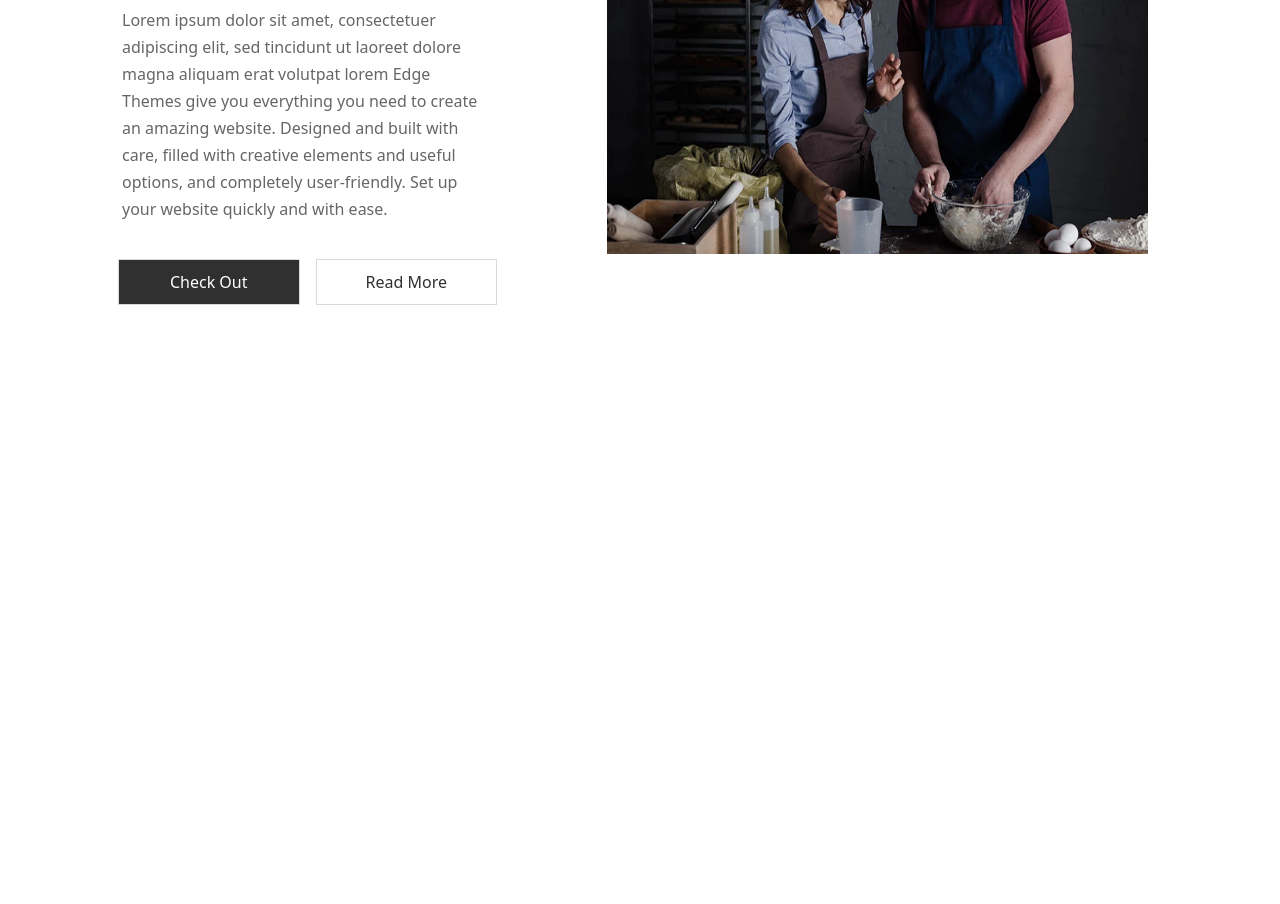
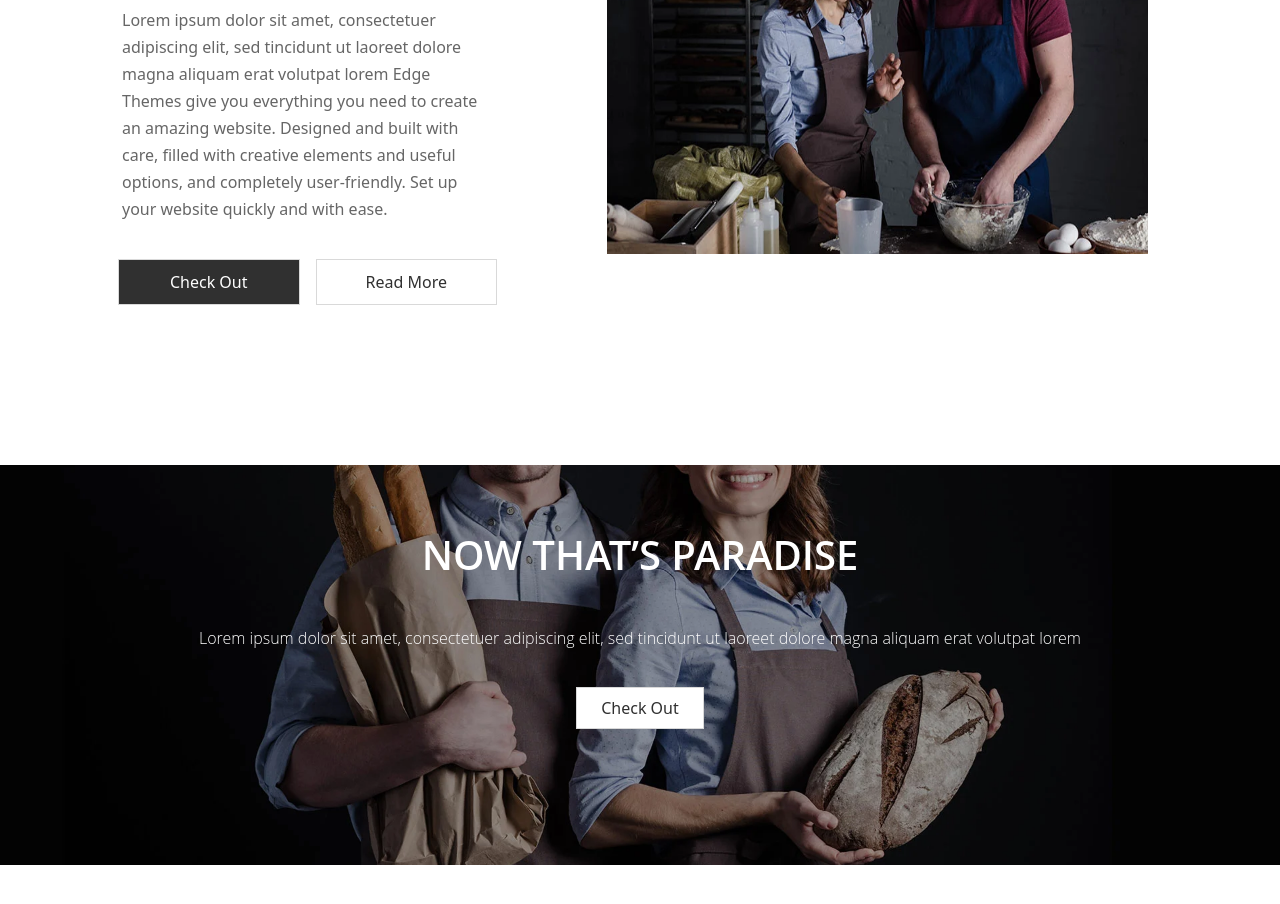
Before and after one commit to Raghad-jbaihi/Backary-project, a plain HTML site: page team.html in a window 1280 px wide. Shown: the part 294-1198 px from the top of the page. Drawn offline with nearby package versions, Linux system fonts and the light colour scheme.

Commit message:
create newsletter section in our team page

```diff
--- a/assets/css/team.css
+++ b/assets/css/team.css
@@ -75,3 +75,47 @@ line-height: 27px;
 
 
 /*end of tradition section*/
+
+/*Start of newsletter section*/
+.newsletter {
+  background: url("../img/Our-Team/newsletter.webp");
+ background-attachment: fixed;
+  background-position: center;
+  background-repeat: no-repeat;
+  background-size: cover;
+  min-height: 400px;
+  margin-top: 3rem;
+}
+.newsletter h2 {
+  color: var(--text-color);
+  font-family: var(--sansfont);
+ font-size: 40px;
+font-weight: 600;
+line-height: 44px;
+  padding: 20px;
+}
+.newsletter .p2 {
+  color: var(--text-color);
+  font-family: var(--sansfont);
+ font-size: 16px;
+font-weight: 300;
+line-height: 30px;
+  padding: 10px;
+}
+
+ .newsletter button.btn1 {
+  padding: 15px 40px;
+  border: 1px solid;
+  border-color: var(--btn2-bordercolor);
+  background-color: var(--text-color);
+  color: var(--heading-color);
+  text-decoration: none;
+  font-size: 16px;
+  cursor: pointer;
+}
+ .newsletter button.btn1:hover {
+  color: var(--text-color);
+  background-color: var(--highlight-color);
+}
+
+/*end of newsletter section*/
--- a/team.html
+++ b/team.html
@@ -15,23 +15,23 @@
     <link rel="stylesheet" href="./assets/css/team.css" />
   </head>
   <body>
+    <main>
       <div class="container py-5">
         <div class="tradition">
           <div class="row">
             <div class="col-12 col-md-6 col-lg-5 p-5 mb-3 traditions">
               <h2 class="spaced">A FAMILY TRADITION</h2>
               <p class="p1 p-1">
-            Lorem ipsum dolor sit amet, consectetuer
-              adipiscing elit, sed tincidunt ut laoreet dolore magna aliquam
-              erat volutpat lorem
+                Lorem ipsum dolor sit amet, consectetuer adipiscing elit, sed
+                tincidunt ut laoreet dolore magna aliquam erat volutpat lorem
               </p>
               <p class="p1 p-1">
-              Lorem ipsum dolor sit amet, consectetuer
-              adipiscing elit, sed tincidunt ut laoreet dolore magna aliquam
-              erat volutpat lorem Edge Themes give you everything you need to
-              create an amazing website. Designed and built with care, filled
-              with creative elements and useful options, and completely
-              user-friendly. Set up your website quickly and with ease.
+                Lorem ipsum dolor sit amet, consectetuer adipiscing elit, sed
+                tincidunt ut laoreet dolore magna aliquam erat volutpat lorem
+                Edge Themes give you everything you need to create an amazing
+                website. Designed and built with care, filled with creative
+                elements and useful options, and completely user-friendly. Set
+                up your website quickly and with ease.
               </p>
 
               <div class="d-flex flex-column flex-sm-row gap-3 pt-3">
@@ -52,6 +52,23 @@
           </div>
         </div>
       </div>
+
+      <div class="newsletter">
+        <div
+          class="d-flex flex-column align-items-center text-center p-5 my-4 rounded"
+        >
+          <h2 class="mb-3 fs-1 fs-md-2 fs-lg-3">NOW THAT’S PARADISE</h2>
+
+          <p class="mb-4 w-100 w-md-75 w-lg-50 p2">
+            Lorem ipsum dolor sit amet, consectetuer
+            adipiscing elit, sed tincidunt ut laoreet dolore magna aliquam erat
+            volutpat lorem
+          </p>
+
+          <button class="btn1 px-4 py-2">Check Out</button>
+        </div>
+      </div>
+    </main>
     <script
       src="https://cdn.jsdelivr.net/npm/bootstrap@5.3.8/dist/js/bootstrap.bundle.min.js"
       integrity="sha384-FKyoEForCGlyvwx9Hj09JcYn3nv7wiPVlz7YYwJrWVcXK/BmnVDxM+D2scQbITxI"
```
Also changed, not shown: assets/img/Our-Team/newsletter.webp (added). Lines whose indentation alone changed are shown as unchanged.
